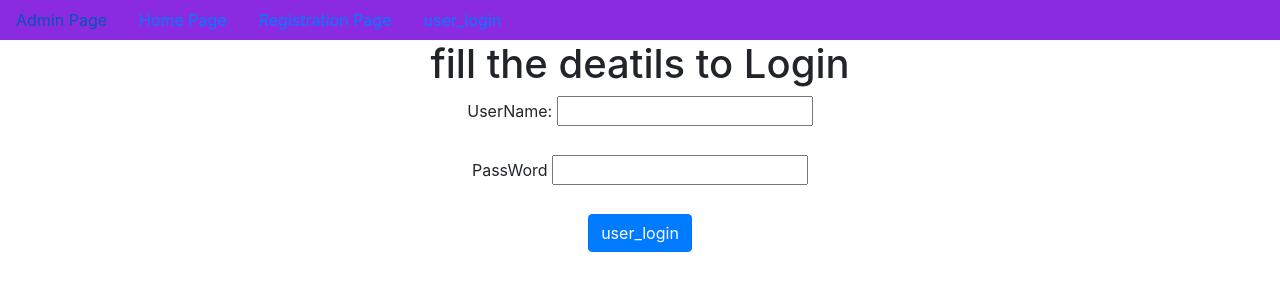
After one commit to harshadvali11/User_Registrationss, a Django app: page /user_login/ in a window 1280 px wide. The commit adds this page. Shown: the top 300 px of the page. Run offline with Django 4.2, Linux system fonts and the light colour scheme.

Commit message:
first commit

```diff
--- a/app/views.py
+++ b/app/views.py
@@ -2,9 +2,20 @@ from django.shortcuts import render
 
 # Create your views here.
 from app.forms import *
-from django.http import HttpResponse
+from django.http import HttpResponse,HttpResponseRedirect
+from django.core.mail import send_mail
+from django.contrib.auth import authenticate,login,logout
+from django.urls import reverse
+
+from django.contrib.auth.decorators import login_required
+
+
 
 def home(request):
+    if request.session.get('username'):
+        username=request.session.get('username')
+        d={'username':username}
+        return render(request,'home.html',d)
     return render(request,'home.html')
 
 def registration(request):
@@ -25,7 +36,35 @@ def registration(request):
             PFO.profile_user=UFO
             PFO.save()
 
+            send_mail('registration',
+            'Thanks for registartion,ur registration is Successfull',
+            'valih825@gmail.com',
+            [UFO.email],
+            fail_silently=False
+
+            )
             return HttpResponse('registration is succeffull')
 
 
     return render(request,'registration.html',d)
+
+def user_login(request):
+    if request.method=='POST':
+        username=request.POST['un']
+        password=request.POST['pw']
+        user=authenticate(username=username,password=password)
+
+        if user and user.is_active:
+            login(request,user)
+            request.session['username']=username
+            return HttpResponseRedirect(reverse('home'))
+        else:
+            return HttpResponse('u r not an authenticated user')
+    return render(request,'user_login.html')
+
+
+
+@login_required
+def user_logout(request):
+    logout(request)
+    return HttpResponseRedirect(reverse('home'))
--- a/project27/urls.py
+++ b/project27/urls.py
@@ -22,6 +22,8 @@ urlpatterns = [
     path('admin/', admin.site.urls),
     path('home/',home,name='home'),
     path('registration/',registration,name='registration'),
+    path('user_login/',user_login,name='user_login'),
+    path('user_logout/',user_logout,name='user_logout'),
 
 
 
--- a/templates/dummy.html
+++ b/templates/dummy.html
@@ -17,7 +17,16 @@
         <a href="{% url 'admin:index' %}" class="nav-link">Admin Page</a>
         <a href="{% url 'home' %}" class="nav-link">Home Page</a>
         <a href="{% url 'registration' %}" class="nav-link">Registration Page</a>
-    </nav>
+
+        {% if user.is_authenticated %}
+        <a href="{% url 'user_logout' %}" class="nav-link">user_logout</a>
+
+      {% else %}
+        <a href="{% url 'user_login' %}" class="nav-link">user_login</a>
+
+        {% endif %}
+
+      </nav>
 
 {% block body_block %}
 
--- a/templates/home.html
+++ b/templates/home.html
@@ -7,7 +7,13 @@
 
 
 {% block body_block %}
+{% if username %}
+
+<h1>Welcome to Home page mr/ms {{username}}</h1>
+
+{% else %}
 
 <h1>Welcome to Home page</h1>
+{% endif %}
 
 {% endblock %}
--- /dev/null
+++ b/templates/user_login.html
@@ -0,0 +1,23 @@
+{% extends 'dummy.html' %}
+
+{% block title %}
+    <title>Login Page</title>
+
+{% endblock %}
+
+
+{% block body_block %}
+<h1>fill the deatils to Login</h1>
+
+<form method="POST">
+    {% csrf_token %}
+    <label for="un">UserName:</label>
+    <input type="text" name="un" id="un"><br><br>
+
+    <label for="pw">PassWord</label>
+    <input type="password" name="pw" id="pw"><br><br>
+
+    <input type="submit" value="user_login" class="btn btn-primary">
+</form>
+
+{% endblock %}
```
Also changed, not shown: project27/settings.py (+8 -0 lines), db.sqlite3, media/abcd/dhoni_axGe9hr.webp (added), media/abcd/download.jpg (added), media/abcd/download_Ab0iRSt.jpg (added), media/abcd/rohit_qwRa5sP.webp (added), media/abcd/virat_hOJrLdD.gif (added), 1 other file.
